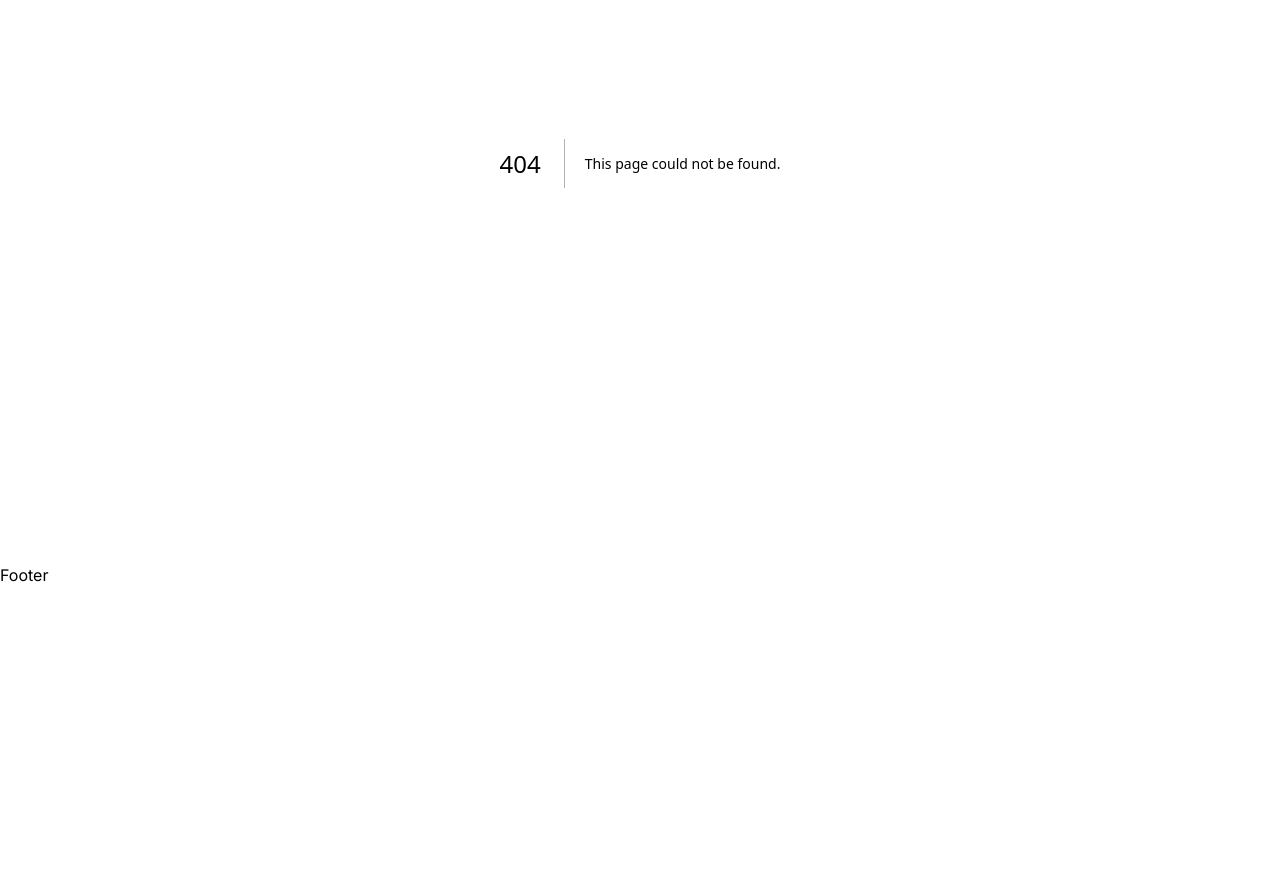
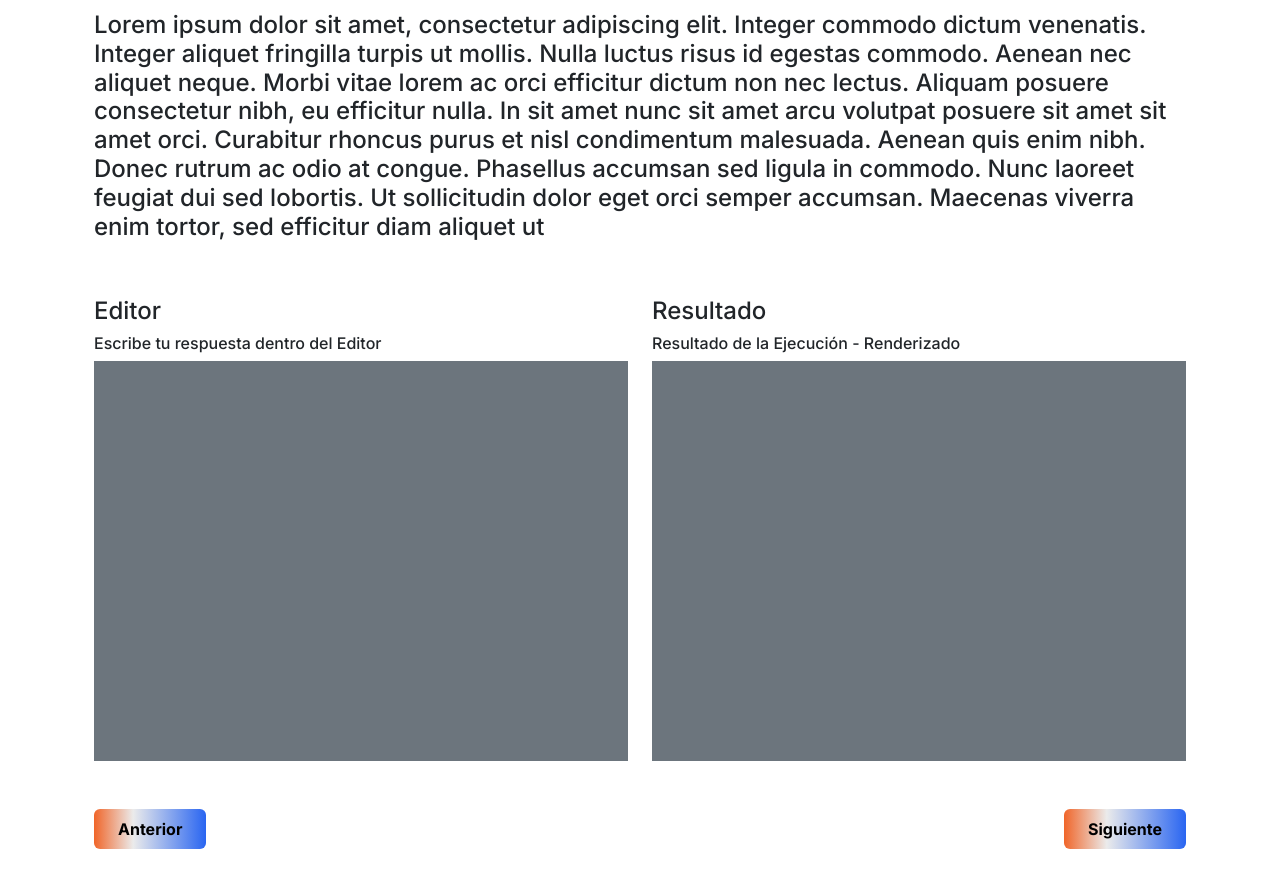
Before and after one commit to dlab-team/c19-frontend, a Next.js app: page /courses/html-css/1 in a window 1280 px wide. Before the commit this address had no page. Shown: the part 340-1235 px from the top of the page. Before the commit the page ends 927 px from the top, so only its background shows below. Built offline with nearby package versions, Linux system fonts and the light colour scheme.

Commit message:
feat: excercise-view

```diff
--- /dev/null
+++ b/src/app/courses/html-css/[id]/page.tsx
@@ -0,0 +1,75 @@
+import React from "react";
+import { Col, Container, Row } from "react-bootstrap";
+import type { Metadata } from "next";
+
+
+interface Props {
+  params: { id: number };
+}
+
+export function generateMetadata({ params }: Props): Metadata {
+  const { id } = params
+  return {
+    title: `Ejercicio HTML/CSS #${id}/20`,
+    description: `Ejercicio HTML/CSS #${id}/20`,
+  };
+}
+
+
+const HtmlCssPage = ({params}: Props) => {
+  return (
+    <Container className="mt-5 d-flex flex-column gap-5  ">
+      <Container className="bg_excercises rounded d-flex justify-content-center align-items-center gap-3">
+        <h2 className="py-5 fw-bold fs-1">Ejercicios</h2>
+        <h6 className="bg-light text-dark rounded p-2"> {params.id }/20</h6>{" "}
+        {/* TODO componente que lleve registro del avance */}
+      </Container>
+      <Container>
+        {" "}
+        {/* TODO componente enunciado */}
+        <h4>
+          Lorem ipsum dolor sit amet, consectetur adipiscing elit. Integer
+          commodo dictum venenatis. Integer aliquet fringilla turpis ut mollis.
+          Nulla luctus risus id egestas commodo. Aenean nec aliquet neque. Morbi
+          vitae lorem ac orci efficitur dictum non nec lectus. Aliquam posuere
+          consectetur nibh, eu efficitur nulla. In sit amet nunc sit amet arcu
+          volutpat posuere sit amet sit amet orci. Curabitur rhoncus purus et
+          nisl condimentum malesuada. Aenean quis enim nibh. Donec rutrum ac
+          odio at congue. Phasellus accumsan sed ligula in commodo. Nunc laoreet
+          feugiat dui sed lobortis. Ut sollicitudin dolor eget orci semper
+          accumsan. Maecenas viverra enim tortor, sed efficitur diam aliquet ut
+        </h4>
+      </Container>
+      <Container>
+        <Row>
+          <Col>
+            <h4>Editor</h4>
+            <h6>Escribe tu respuesta dentro del Editor</h6>
+            <div style={{ height: "50vh" }} className="bg-secondary"></div>
+            {/* TODO sustituir por componente editor */}
+          </Col>
+          <Col>
+            <h4>Resultado</h4>
+            <h6>Resultado de la Ejecución - Renderizado</h6>
+            <div className="bg-secondary " style={{ height: "50vh" }}></div>
+            {/* TODO: sustituir por componente resultado */}
+          </Col>
+        </Row>
+      </Container>
+      <Container className="d-flex justify-content-between px-1">
+        <div className="d-flex justify-content-end px-2 ">
+          <button className="bg_excercises px-4 py-2 next_button">
+            Anterior
+          </button>
+        </div>
+        <div className="d-flex justify-content-end px-2 ">
+          <button className="bg_excercises px-4 py-2 next_button">
+            Siguiente
+          </button>
+        </div>
+      </Container>
+    </Container>
+  );
+};
+
+export default HtmlCssPage;
--- /dev/null
+++ b/src/app/courses/html-css/layout.tsx
@@ -0,0 +1,22 @@
+import type { Metadata } from "next";
+import {  Discord } from "@/components";
+
+
+export const metadata: Metadata = {
+  title: "Ejercicios HTML-CSS",
+  description: "...",
+};
+
+
+export default function ExcerciseLayout({
+  children,
+}: Readonly<{
+  children: React.ReactNode;
+}>) {
+  return (
+    <>
+      {children}
+      <Discord />
+    </>
+  );
+}
--- a/src/app/globals.css
+++ b/src/app/globals.css
@@ -86,7 +86,6 @@ body {
 }
 
 body {
-
 }
 
 a {
@@ -94,8 +93,25 @@ a {
   text-decoration: none;
 }
 
-.bg_desafio{
-  background: #38353F;
+.bg_desafio {
+  background: #38353f;
+}
+
+.bg_excercises {
+  background: rgb(240, 101, 41);
+  background: linear-gradient(
+    90deg,
+    rgba(240, 101, 41, 1) 0%,
+    rgba(235, 235, 235, 1) 35%,
+    rgba(41, 101, 241, 1) 100%
+  );
+}
+
+.next_button {
+  color: #000;
+  font-weight: bold;
+  border: none;
+  border-radius: 6px;
 }
 
 @media (prefers-color-scheme: dark) {
--- a/src/app/layout.tsx
+++ b/src/app/layout.tsx
@@ -1,7 +1,6 @@
 import type { Metadata } from "next";
 import { Inter } from "next/font/google";
 import "./globals.css";
-import { Providers } from "@/bootstrap/Providers";
 import "bootstrap/dist/css/bootstrap.min.css";
 import { Footer, Header } from "@/components";
 
@@ -19,13 +18,13 @@ export default function RootLayout({
 }>) {
   return (
     <html lang="en">
-      <Providers>
+
         <body className={inter.className}>
           <Header/>
           {children}
           <Footer/>
         </body>
-      </Providers>
+
     </html>
   );
 }
--- a/src/bootstrap/Providers.tsx
+++ /dev/null
@@ -1,12 +0,0 @@
-"use client";
-
-import React from "react";
-import SSRProvider from "react-bootstrap/SSRProvider";
-
-interface Props {
-  children: React.ReactNode;
-}
-
-export const Providers = ({ children }: Props) => {
-  return <SSRProvider >{children}</SSRProvider>;
-};
--- /dev/null
+++ b/src/components/common/Discord.tsx
@@ -0,0 +1,15 @@
+import React from 'react'
+import { Container } from 'react-bootstrap'
+
+export const Discord = () => {
+  return (
+    <Container className="mt-5">
+      <div className="bg-light rounded border border-success d-flex justify-content-center align-items-center ">
+        <h6 className="p-3 m-0">
+          ¿Problemas con el ejercicio? Resuelve tus dudas junto a otros en la
+          comunidad de <a href="https://discord.gg/Zmmch5KgWr" target='_blank'>Discord</a>
+        </h6>
+      </div>
+    </Container>
+  );
+}
--- a/src/components/index.ts
+++ b/src/components/index.ts
@@ -1,3 +1,5 @@
+export { Discord } from "./common/Discord";
+
 export { CommentCard } from "./home/CommentCard";
 export { Comments } from "./home/Comments";
 export { Footer } from "./Footer"
```
Also changed, not shown: src/app/page.tsx (+4 -5 lines), src/components/home/StartButton.tsx (added, +20 -0 lines).
